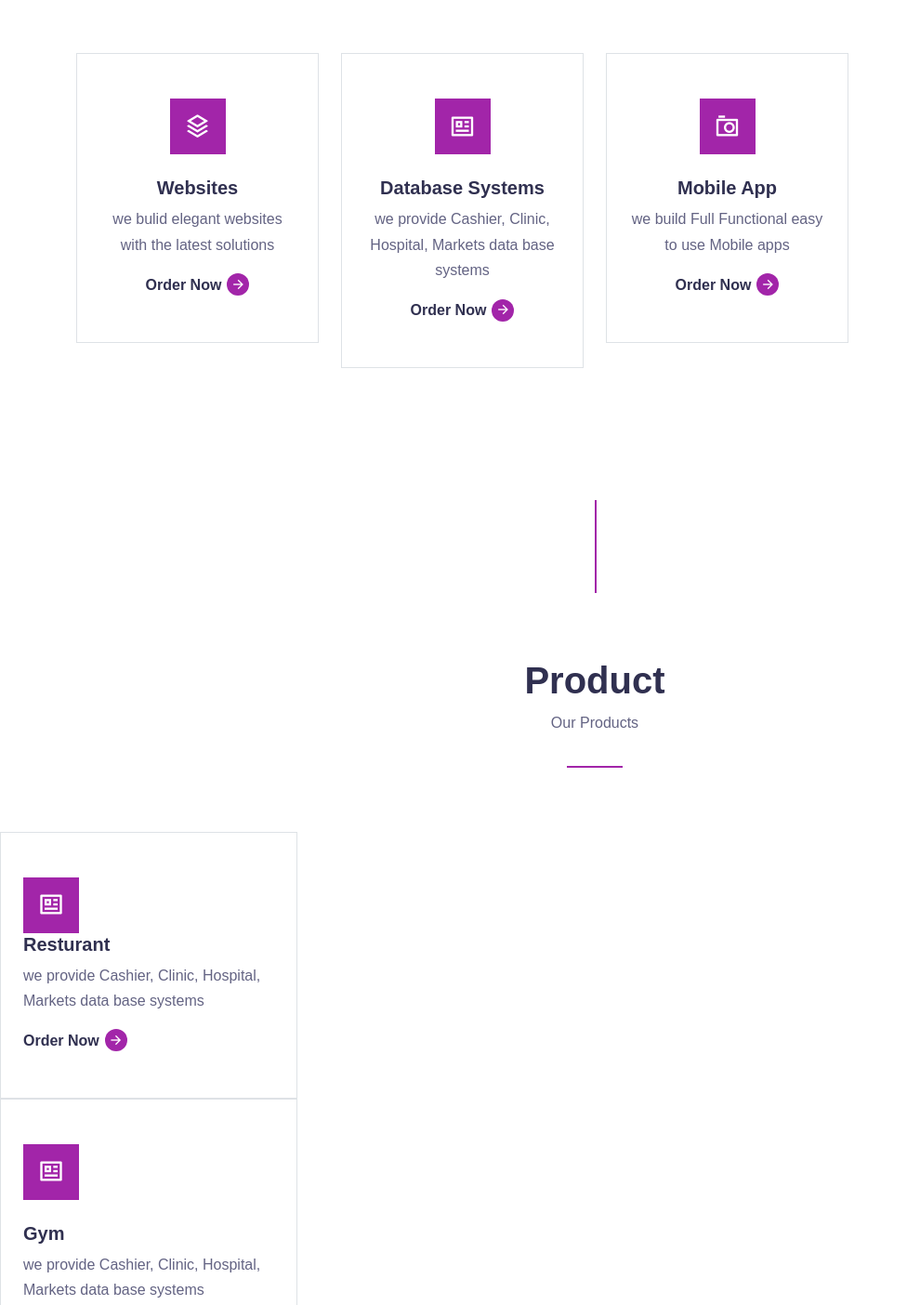
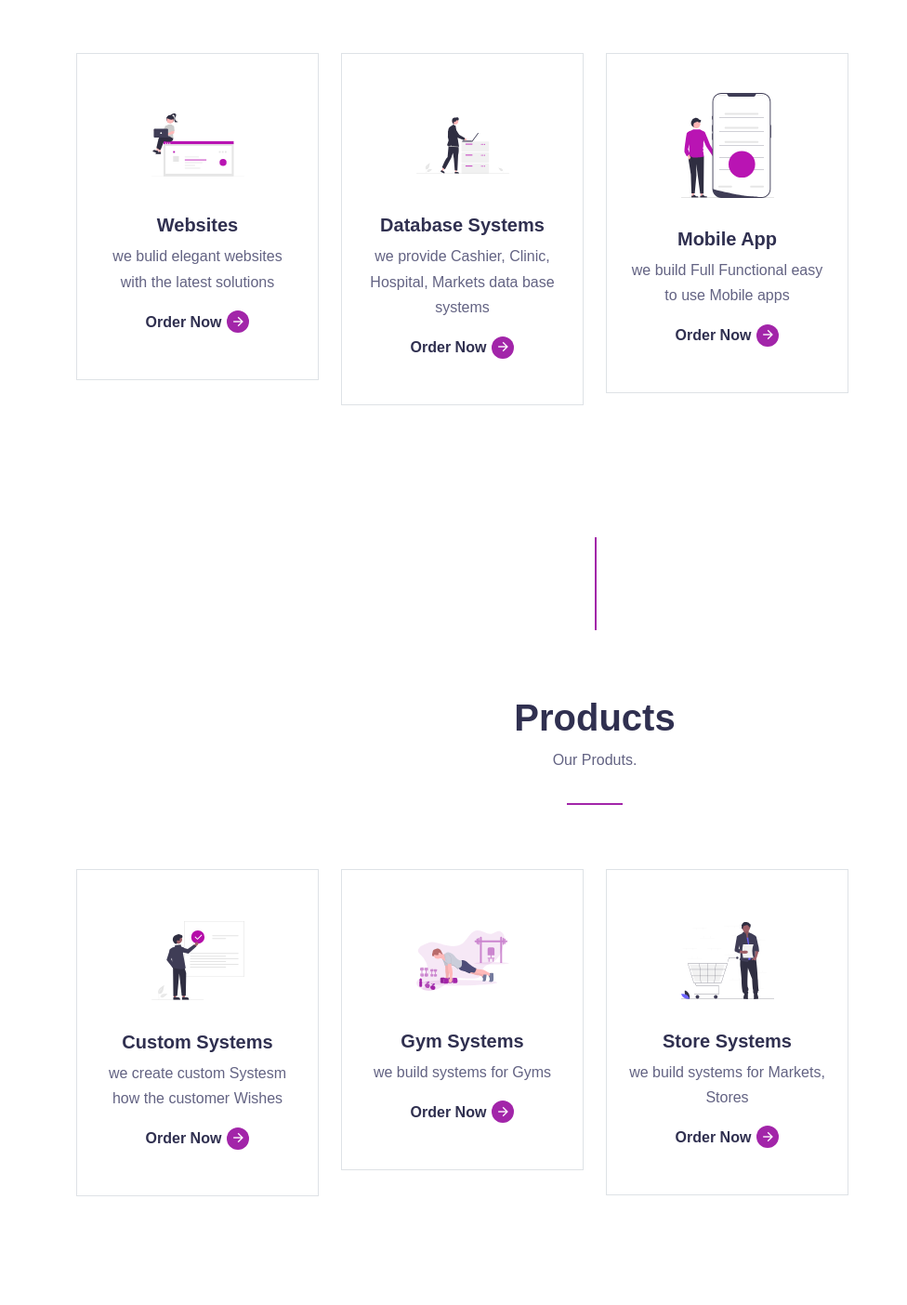
Before and after one commit to 0xmcha/MagnaTech_responsive_web_new, a plain HTML site: page index.html in a window 1280 px wide. Shown: the part 1121-2525 px from the top of the page at 93% size, without its empty margins (0-976 px from the left). Drawn offline with nearby package versions, Linux system fonts and the light colour scheme; a web font is replaced by a local one.

Commit message:
Fixes and image uploading
ive fixed couple issues in servers,product section. uploaded images for specific work, added dark mode (not enabled yet) beta

```diff
--- a/assets/css/style.css
+++ b/assets/css/style.css
@@ -12,6 +12,9 @@
     --transition: all .4s cubic-bezier(.165, .84, .44, 1);
     --shadow: 0px 15px 40px rgba(0, 0, 0, 0.1);
 }
+/* Darkmode */
+
+
 
 /* Reset & Helpers */
 body {
@@ -70,6 +73,7 @@ img {
     background-color: var(--c-brand);
     display: inline-block;
 }
+
 
 .section-connector {
     position: relative;
@@ -180,14 +184,23 @@ img {
 
 
 }
+/* product*/
+.product-icon {
+    width: 100px;
+    height: 100px;
+    border-radius: 4.2px;
+    font-size: 30px;
+    display: inline-flex;
+    align-items: center;
+    justify-content: center;
+}
+
 
 /* Services */
 .service-icon {
-    width: 60px;
-    height: 60px;
-    background-color: var(--c-brand);
-    color: white;
-    font-size: 28px;
+    width: 100px;
+    height: 100px;
+    font-size: 30px;
     display: inline-flex;
     align-items: center;
     justify-content: center;
@@ -224,6 +237,9 @@ img {
     overflow: hidden;
     position: relative;
 }
+
+/* Section */
+
 
 .project .content {
     position: absolute;
@@ -337,3 +353,15 @@ footer ul li {
 .footer-bottom a {
     color: var(--c-brand);
 }
+
+
+/* Darkmode
+@media (prefers-color-scheme: dark)
+{
+    body {
+        background: rgb(50, 49, 49);
+
+
+    }
+}
+*/
--- a/index.html
+++ b/index.html
@@ -92,11 +92,11 @@
                 <div class="col-lg-3 col-sm-6" data-aos="fade-up" data-aos-delay="100">
                     <div class="service py-5 px-4 border">
                         <div class="service-icon">
-                            <i class="ri-stack-line"></i>
+                            <img src="assets/img/website.svg" alt="">
                         </div>
                         <h5 class="mt-4">Websites</h5>
                         <p>we bulid elegant websites with the latest solutions</p>
-                        <a href="#" class="custom-link">
+                        <a href="#contact" class="custom-link">
                             <span>Order Now</span>
                             <i class="ri-arrow-right-line"></i>
                         </a>
@@ -105,11 +105,11 @@
                 <div class="col-lg-3 col-sm-6" data-aos="fade-up" data-aos-delay="200">
                     <div class="service py-5 px-4 border">
                         <div class="service-icon">
-                            <i class="ri-profile-line"></i>
+                           <img src="assets/img/database.svg" alt="">
                         </div>
                         <h5 class="mt-4">Database Systems</h5>
                         <p>we provide Cashier, Clinic, Hospital, Markets data base systems</p>
-                        <a href="#" class="custom-link">
+                        <a href="#contact" class="custom-link">
                             <span>Order Now</span>
                             <i class="ri-arrow-right-line"></i>
                         </a>
@@ -118,11 +118,11 @@
                 <div class="col-lg-3 col-sm-6" data-aos="fade-up" data-aos-delay="300">
                     <div class="service py-5 px-4 border">
                         <div class="service-icon">
-                            <i class="ri-camera-3-line"></i>
+                           <img src="assets/img/mobile.svg" alt="">
                         </div>
                         <h5 class="mt-4">Mobile App</h5>
                         <p>we build Full Functional easy to use Mobile apps</p>
-                        <a href="#" class="custom-link">
+                        <a href="#contact" class="custom-link">
                             <span>Order Now</span>
                             <i class="ri-arrow-right-line"></i>
                         </a>
@@ -134,77 +134,62 @@
         </div>
     </section>
 
-    <!-- Product -->
-    <section id="services" class="section-padding section-connector">
+    <!-- Products -->
+    <section id="product" class="section-padding section-connector">
         <div class="container">
             <div class="row">
                 <div class="col-12">
                     <div class="setion-title text-center" data-aos="fade-up" data-aos-delay="100">
-                        <h1>Product</h1>
-                        <p>Our Products</p>
+                        <h1>Products</h1>
+                        <p>Our Produts.</p>
                         <div class="line"></div>
                     </div>
                 </div>
             </div>
+            <div class="row gy-4 text-center">
+                <div class="col-lg-3 col-sm-6" data-aos="fade-up" data-aos-delay="100">
+                    <div class="service py-5 px-4 border">
+                        <div class="product-icon">
+                           <img src="assets/img/request.svg" alt="">
                         </div>
-        <div class="col-lg-3 col-sm-6" data-aos="fade-up" data-aos-delay="200">
-            <div class="service py-5 px-4 border">
-                <div class="service-icon">
-                    <i class="ri-profile-line"></i>
-                </div>
-                <h5 class="mt-resturant">Resturant</h5>
-                <p>we provide Cashier, Clinic, Hospital, Markets data base systems</p>
-                <a href="#" class="custom-link">
+                        <h5 class="mt-4">Custom Systems</h5>
+                        <p>we create custom Systesm how the customer Wishes</p>
+                        <a href="#contact" class="custom-link">
                             <span>Order Now</span>
                             <i class="ri-arrow-right-line"></i>
                         </a>
                     </div>
                 </div>
-
                 <div class="col-lg-3 col-sm-6" data-aos="fade-up" data-aos-delay="200">
                     <div class="service py-5 px-4 border">
-                <div class="service-icon">
-                    <i class="ri-profile-line"></i>
+                        <div class="product-icon">
+                            <img src="assets/img/gym.svg" alt="">
                         </div>
-                <h5 class="mt-4">Gym</h5>
-                <p>we provide Cashier, Clinic, Hospital, Markets data base systems</p>
-                <a href="#" class="custom-link">
+                        <h5 class="mt-4">Gym Systems</h5>
+                        <p>we build systems for Gyms</p>
+                        <a href="#contact" class="custom-link">
                             <span>Order Now</span>
                             <i class="ri-arrow-right-line"></i>
                         </a>
                     </div>
                 </div>
-
-        <div class="col-lg-3 col-sm-6" data-aos="fade-up" data-aos-delay="200">
+                <div class="col-lg-3 col-sm-6" data-aos="fade-up" data-aos-delay="300">
                     <div class="service py-5 px-4 border">
-                <div class="service-icon">
-                    <i class="ri-profile-line"></i>
+                        <div class="product-icon">
+                            <img src="assets/img/store.svg" alt="">
                         </div>
-                <h5 class="mt-store">Store Systems</h5>
-                <p>we provide Cashier, Clinic, Hospital, Markets data base systems</p>
-                <a href="#" class="custom-link">
+                        <h5 class="mt-4">Store Systems</h5>
+                        <p>we build systems for Markets, Stores</p>
+                        <a href="#contact" class="custom-link">
                             <span>Order Now</span>
                             <i class="ri-arrow-right-line"></i>
                         </a>
                     </div>
                 </div>
-
-        <div class="col-lg-3 col-sm-6" data-aos="fade-up" data-aos-delay="200">
-            <div class="service py-5 px-4 border">
-                <div class="service-icon">
-                    <i class="ri-profile-line"></i>
-                </div>
-                <h5 class="mt-custom">Custom Systems</h5>
-                <p>we provide Cashier, Clinic, Hospital, Markets data base systems</p>
-                <a href="#" class="custom-link">
-                    <span>Order Now</span>
-                    <i class="ri-arrow-right-line"></i>
-                </a>
                     </div>
                 </div>
-
-
-
+            </div>
+        </div>
     </section>
 
 
```
Also changed, not shown: assets/img/database.svg (added), assets/img/gym.svg (added), assets/img/mobile.svg (added), assets/img/request.svg (added), assets/img/store.svg (added), assets/img/website.svg (added). Lines whose indentation alone changed are shown as unchanged.
